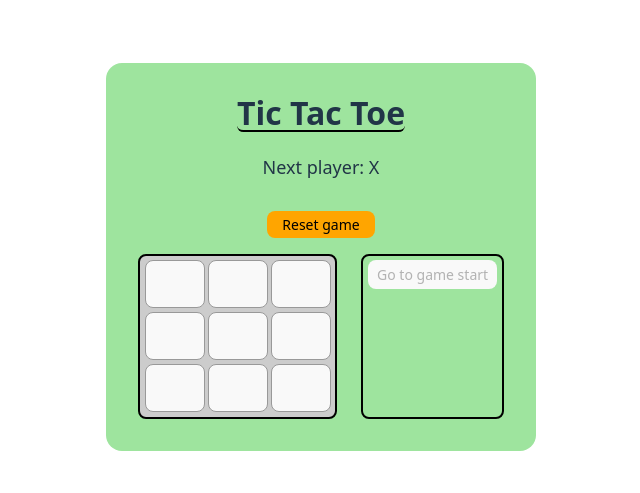
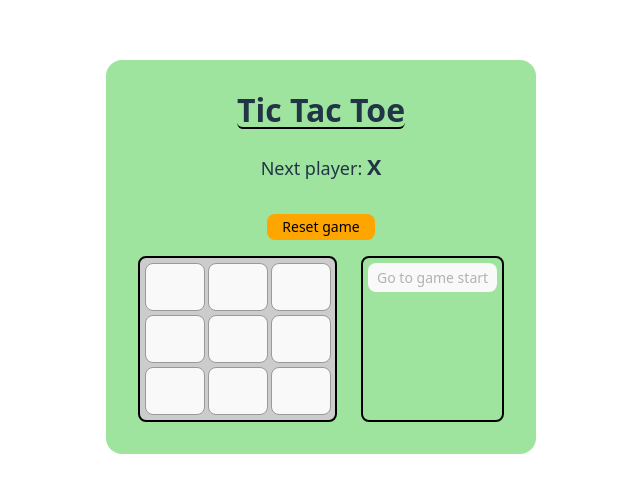
Before and after one commit to Ankhtepot/TicTacToeReactMini, a React (Vite) app: page / in a window 1280 px wide. Shown: the part 163-656 px from the top of the page, without its empty margins (319-959 px from the left). Built offline with nearby package versions, Linux system fonts and the light colour scheme.

Commit message:
Styling and cleanup. Player symbol has different style.

```diff
--- a/src/components/Board/Board.tsx
+++ b/src/components/Board/Board.tsx
@@ -1,4 +1,3 @@
-import type {ReactElement} from "react";
 import Square from "./Square/Square.tsx";
 import type {Player} from "../../hooks/useTicTacToe.ts";
 import styles from './Board.module.scss';
@@ -9,7 +8,7 @@ type BoardProps = {
     onSquareClick: (index: number) => void;
 };
 
-function Board({board, winningLine, onSquareClick}: BoardProps): ReactElement {
+function Board({board, winningLine, onSquareClick}: BoardProps) {
     return (
         <div className={styles.board}>
             {board.map((value, index) => (
--- a/src/components/Game/Game.module.css
+++ b/src/components/Game/Game.module.scss
@@ -33,9 +33,15 @@
     }
 
     &.isDraw {
-        color: orange;
+        color: orangered;
         font-weight: bold;
         border-color: orange;
+        background-color: mistyrose;
+    }
+
+    .player {
+        font-weight: bold;
+        font-size: 1.2em;
     }
 }
 
--- a/src/components/Game/Game.tsx
+++ b/src/components/Game/Game.tsx
@@ -1,5 +1,5 @@
 import {useTicTacToe} from "../../hooks/useTicTacToe.ts";
-import styles from './Game.module.css';
+import styles from './Game.module.scss';
 import Board from "../Board/Board.tsx";
 import HistoryList from "../HistoryList/HistoryList.tsx";
 
@@ -12,6 +12,7 @@ export default function Game() {
         winner,
         isDraw,
         winningLine,
+        isXNext,
         handleSquareClick,
         jumpTo,
         reset,
@@ -20,7 +21,9 @@ export default function Game() {
     return (
         <div className={styles.container}>
             <h1 className={styles.title}>Tic Tac Toe</h1>
-            <p className={getStatusStyles()}>{status}</p>
+            <p className={getStatusStyles()}>
+                {status}<span className={styles.player}>{getPlayerSymbol()}</span>
+            </p>
             <button className={styles.resetButton} onClick={reset}>
                 Reset game
             </button>
@@ -32,7 +35,11 @@ export default function Game() {
                     onSquareClick={handleSquareClick}
                 />
 
-                <HistoryList history={history} move={currentMove} jumpTo={jumpTo}/>
+                <HistoryList
+                    history={history}
+                    currentMove={currentMove}
+                    jumpTo={jumpTo}
+                />
 
             </div>
         </div>
@@ -49,4 +56,16 @@ export default function Game() {
 
         return result;
     }
+
+    function getPlayerSymbol(): string {
+        if (isDraw) {
+            return "";
+        }
+
+        if (winner) {
+            return winner;
+        }
+
+        return isXNext ? "X" : "O";
+    }
 }
--- a/src/components/HistoryList/HistoryList.tsx
+++ b/src/components/HistoryList/HistoryList.tsx
@@ -3,11 +3,11 @@ import type {GameBoard} from "../../hooks/useTicTacToe.ts";
 
 type GameBoardProps = {
     history: GameBoard[];
-    move: number;
+    currentMove: number;
     jumpTo: (move: number) => void;
 };
 
-export default function HistoryList({history, move, jumpTo}: GameBoardProps) {
+export default function HistoryList({history, currentMove, jumpTo}: GameBoardProps) {
     return (
         <>
             <ol className={styles.historyList}>
@@ -19,7 +19,7 @@ export default function HistoryList({history, move, jumpTo}: GameBoardProps) {
                             <button
                                 className={styles.historyButton}
                                 onClick={() => jumpTo(index)}
-                                disabled={index === move}
+                                disabled={index === currentMove}
                             >
                                 {description}
                             </button>
--- a/src/hooks/useTicTacToe.ts
+++ b/src/hooks/useTicTacToe.ts
@@ -39,14 +39,14 @@ export function useTicTacToe() {
     function handleSquareClick(index: number) {
         if (winner || currentBoard[index]) return;
 
-        // Discard "future" moves if we are time‑traveling
-        const historyUntilNow = history.slice(0, currentMove + 1);
+        // Discard future moves if game timeline goes back
+        const historyUntilNow: GameBoard[] = history.slice(0, currentMove + 1);
 
-        const lastBoard = historyUntilNow[historyUntilNow.length - 1];
-        const nextBoard = lastBoard.slice() as GameBoard;
+        const lastBoard: GameBoard = historyUntilNow[historyUntilNow.length - 1];
+        const nextBoard: GameBoard = lastBoard.slice();
         nextBoard[index] = isXNext ? "X" : "O";
 
-        const nextHistory = [...historyUntilNow, nextBoard];
+        const nextHistory: GameBoard[] = [...historyUntilNow, nextBoard];
         setHistory(nextHistory);
         setCurrentMove(nextHistory.length - 1);
     }
@@ -61,10 +61,10 @@ export function useTicTacToe() {
     }
 
     const status = winner
-        ? `Winner: ${winner}`
+        ? `Winner: `
         : isDraw
             ? "Draw!"
-            : `Next player: ${isXNext ? "X" : "O"}`;
+            : `Next player: `;
 
     return {
         history,
```
